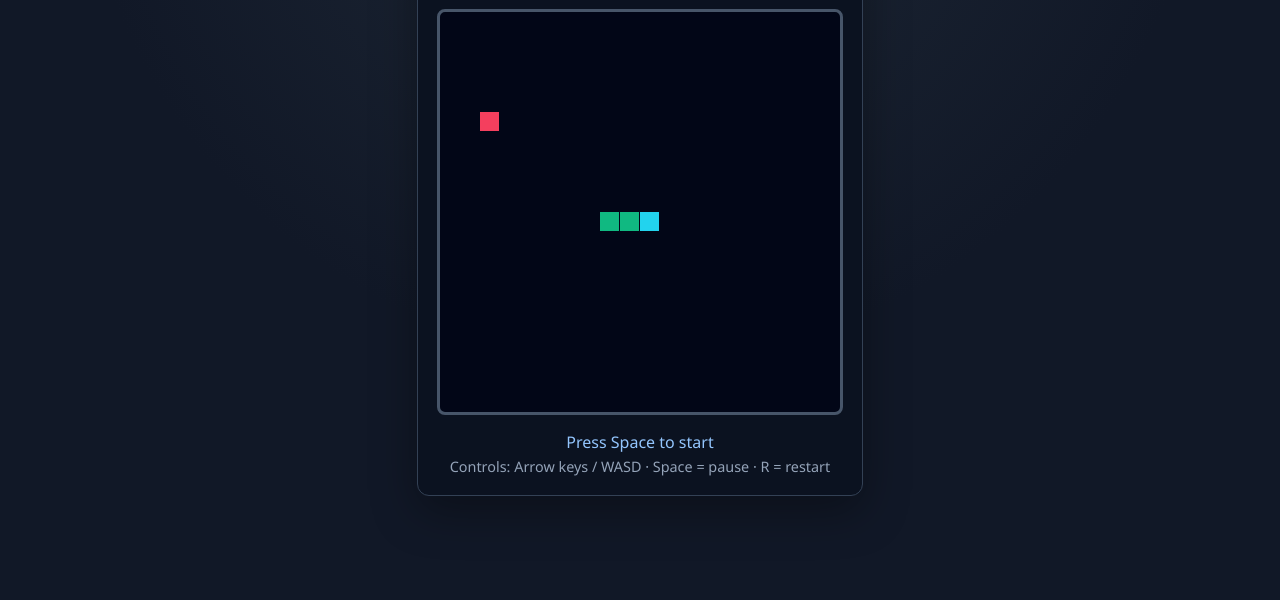
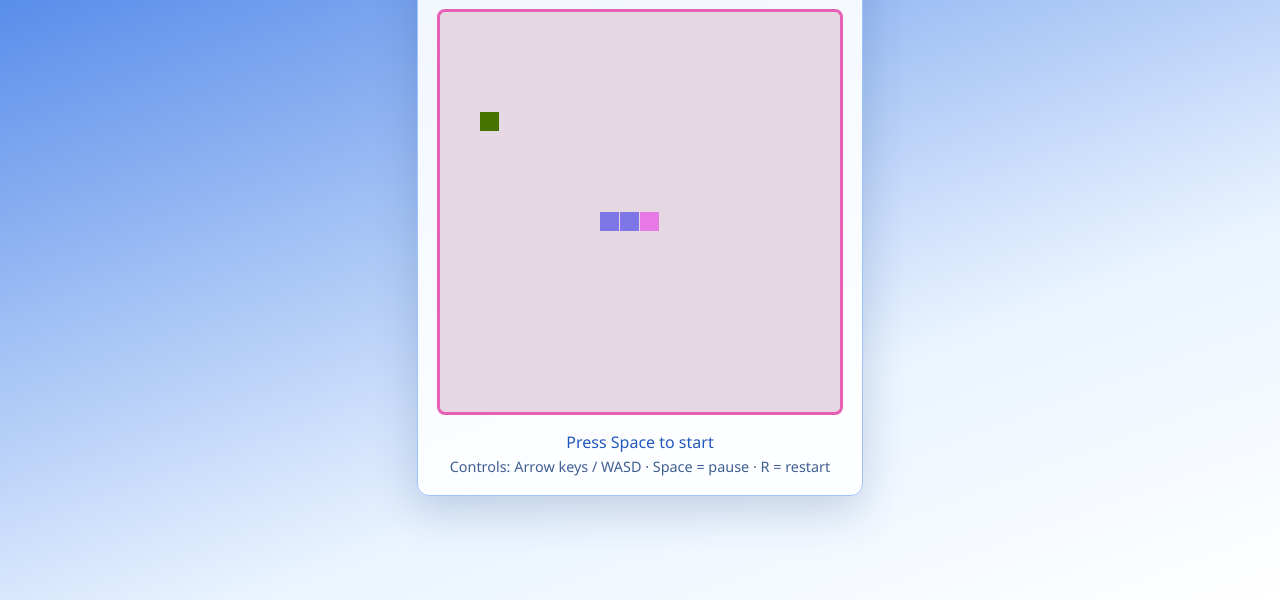
Before and after one commit to r2restremera/Test, a plain HTML site: page index.html in a window 1280 px wide. Shown: the part 200-800 px from the top of the page. Drawn offline with Linux system fonts and the light colour scheme.

Commit message:
Apply blue gradient visual theme with high contrast

```diff
--- a/style.css
+++ b/style.css
@@ -1,5 +1,5 @@
 :root {
-  color-scheme: dark;
+  color-scheme: light;
 }
 
 * {
@@ -12,17 +12,17 @@ body {
   display: grid;
   place-items: center;
   font-family: "Segoe UI", Tahoma, Geneva, Verdana, sans-serif;
-  background: radial-gradient(circle at top, #1f2937, #111827 55%);
-  color: #e5e7eb;
+  background: linear-gradient(160deg, #2f6fe4 0%, #eaf4ff 70%, #ffffff 100%);
+  color: #0f2a52;
 }
 
 .game-shell {
   text-align: center;
   padding: 1.2rem;
-  border: 1px solid #334155;
+  border: 1px solid #9fc3ff;
   border-radius: 12px;
-  background: #0b1220;
-  box-shadow: 0 15px 45px rgba(0, 0, 0, 0.35);
+  background: rgba(255, 255, 255, 0.9);
+  box-shadow: 0 15px 45px rgba(17, 56, 120, 0.2);
 }
 
 h1 {
@@ -43,19 +43,20 @@ h1 {
 }
 
 #game {
-  border: 3px solid #475569;
+  border: 3px solid #5f9bff;
   border-radius: 8px;
-  background: #020617;
+  background: #edf6ff;
+  filter: hue-rotate(95deg) saturate(1.15) brightness(0.9);
 }
 
 #status {
   margin: 0.65rem 0 0.25rem;
-  color: #93c5fd;
+  color: #2158bb;
   min-height: 1.2em;
 }
 
 .help {
   margin: 0;
   font-size: 0.9rem;
-  color: #94a3b8;
+  color: #3f5f93;
 }
```
